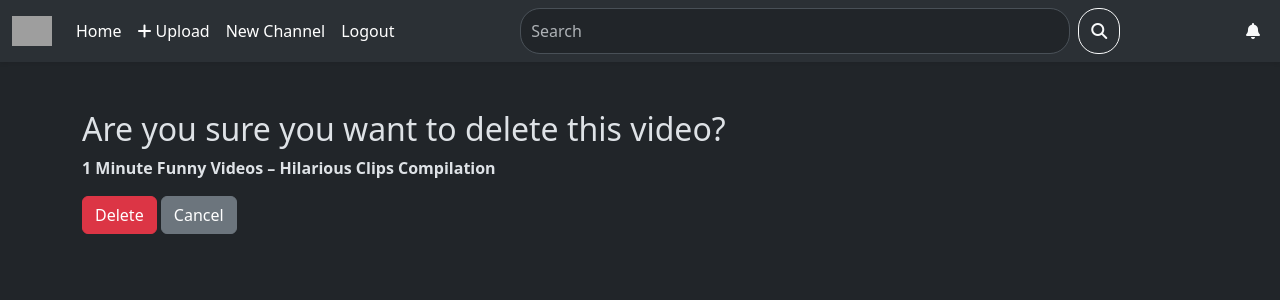
After one commit to VullikantiAkshitha/YouTube_Django_New, a Django app: page /video/delete/7 in a window 1280 px wide. The commit adds this page. Shown: the top 300 px of the page. Run offline with Django 4.2, Linux system fonts and the light colour scheme; a user stored in the database is signed in; data comes from the database, SQL or seed files in the repository; grey boxes are pictures that could not be loaded.

Commit message:
added delete and update video

```diff
--- /dev/null
+++ b/app/templates/delete_video.html
@@ -0,0 +1,13 @@
+{% extends 'base.html' %}
+
+{% block content %}
+<div class="container mt-5">
+    <h2>Are you sure you want to delete this video?</h2>
+    <p><strong>{{ video.title }}</strong></p>
+    <form method="post">
+        {% csrf_token %}
+        <button type="submit" class="btn btn-danger">Delete</button>
+        <a href="{% url 'video' video.id %}" class="btn btn-secondary">Cancel</a>
+    </form>
+</div>
+{% endblock %}
--- a/app/templates/navbar.html
+++ b/app/templates/navbar.html
@@ -1,6 +1,11 @@
-<nav class="navbar navbar-expand-lg bg-body-tertiary">
+<nav class="navbar navbar-expand-lg bg-body-tertiary shadow-sm">
   <div class="container-fluid">
-    <a class="navbar-brand" href="{% url 'home' %}">Youtube</a>
+    <!-- Logo -->
+    <a class="navbar-brand d-flex align-items-center text-light" href="{% url 'home' %}">
+      <img src="https://upload.wikimedia.org/wikipedia/commons/b/b8/YouTube_Logo_2017.svg" alt="YouTube" height="30">
+    </a>
+
+    <!-- Toggler for mobile view -->
     <button
       class="navbar-toggler"
       type="button"
@@ -12,36 +17,39 @@
     >
       <span class="navbar-toggler-icon"></span>
     </button>
+
+    <!-- Navbar content -->
     <div class="collapse navbar-collapse" id="navbarSupportedContent">
+      <!-- Left-side links -->
       <ul class="navbar-nav me-auto mb-2 mb-lg-0">
         <li class="nav-item">
-          <a class="nav-link active" aria-current="page" href="{% url 'home' %}"
-            >Home</a
-          >
+          <a class="nav-link active" aria-current="page" href="{% url 'home' %}">Home</a>
         </li>
-        {% if request.user.is_authenticated %} {% if user_channel %}
+        {% if request.user.is_authenticated %}
+          {% if user_channel %}
           <li class="nav-item">
             <a
               class="nav-link active"
               href="{% url 'channel' username=user_channel.user.username pk=user_channel.pk %}"
-            >My-Channel</a
+              >My Channel</a
             >
           </li>
           {% endif %}
           <li class="nav-item">
             <a
-            class="nav-link active"
+              class="nav-link active d-flex align-items-center"
               aria-current="page"
               href="{% url 'upload-video' %}"
-            >Upload</a
             >
+              <i class="fa-solid fa-plus me-1"></i> Upload
+            </a>
           </li>
           <li class="nav-item">
             <a
               class="nav-link active"
               aria-current="page"
               href="{% url 'create-channel' %}"
-            >New-Channel</a
+              >New Channel</a
             >
           </li>
           <li class="nav-item">
@@ -64,22 +72,45 @@
         {% endif %}
       </ul>
 
+      <!-- Search bar -->
       <form
-        class="d-flex"
+        class="d-flex mx-auto"
         role="search"
         action="{% url 'searched' %}"
         method="post"
+        style="width: 50%;"
       >
         {% csrf_token %}
         <input
-          class="form-control me-2"
+          class="form-control me-2 bg-dark text-light"
           type="search"
           placeholder="Search"
           aria-label="Search"
           name="s"
+          style="border-radius: 20px; padding: 10px;"
         />
-        <button class="btn btn-outline-success" type="submit">Search</button>
+        <button class="btn btn-outline-light" type="submit" style="border-radius: 20px;">
+          <i class="fa-solid fa-magnifying-glass"></i>
+        </button>
       </form>
+
+      <!-- Right-side icons -->
+      <ul class="navbar-nav ms-auto">
+        {% if request.user.is_authenticated %}
+        <li class="nav-item">
+          <a class="nav-link text-light" href="#">
+            <i class="fa-solid fa-bell"></i>
+          </a>
+        </li>
+{% if user_channel %}
+<li class="nav-item">
+  <a class="nav-link text-light" href="{% url 'channel' username=user_channel.user.username pk=user_channel.pk %}">
+    <img src="{{ user_channel.profile_picture.url }}" alt="Profile Picture" class="rounded-circle" height="30" width="30">
+  </a>
+</li>
+{% endif %}
+        {% endif %}
+      </ul>
     </div>
   </div>
 </nav>
--- a/app/urls.py
+++ b/app/urls.py
@@ -17,5 +17,7 @@ urlpatterns = [
     path('video-view/<int:pk>', views.video_view, name='video-view'),
     path('video-like/<int:pk>', views.video_like, name='video-like'),
     path('video-dislike/<int:pk>', views.video_dislike, name='video-dislike'),
-    path('video-comment/<int:pk>', views.video_comment, name='video-comment')
+    path('video-comment/<int:pk>', views.video_comment, name='video-comment'),
+    path('video/delete/<int:pk>', views.delete_video, name='delete-video'),
+    path('video/update/<int:pk>', views.update_video, name='update-video'),
 ]
--- a/app/views.py
+++ b/app/views.py
@@ -5,6 +5,7 @@ from django.contrib.auth import authenticate, login, logout
 from django.contrib import messages
 from django.contrib.auth.models import User
 from .models import Channel, Video, Comment
+from django.contrib.auth.decorators import login_required
 
 
 # Create your views here.
@@ -223,3 +224,32 @@ def video_comment(request, pk):
 
     else:
         return redirect("login")
+
+
+
+
+@login_required
+def delete_video(request, pk):
+    video = get_object_or_404(Video, id=pk, user=request.user)
+    if request.method == "POST":
+        video.delete()
+        return redirect("home")
+    return render(request, "delete_video.html", {"video": video})
+
+
+@login_required
+def update_video(request, pk):
+    video = get_object_or_404(Video, id=pk, user=request.user)
+    if request.method == "POST":
+        title = request.POST.get("video_title")
+        description = request.POST.get("video_description")
+
+        if title:
+            video.title = title
+        if description:
+            video.description = description
+
+        video.save()
+        return redirect("video", pk=video.id)
+
+    return render(request, "update_video.html", {"video": video})
--- a/requirements.txt
+++ b/requirements.txt
@@ -1,3 +1,4 @@
 asgiref==3.10.0
 Django==5.2.7
 sqlparse==0.5.3
+pillow==12.0.0
```
Also changed, not shown: app/templates/update_video.html (added, +20 -0 lines), app/templates/video.html (+10 -0 lines). Lines whose indentation alone changed are shown as unchanged.
